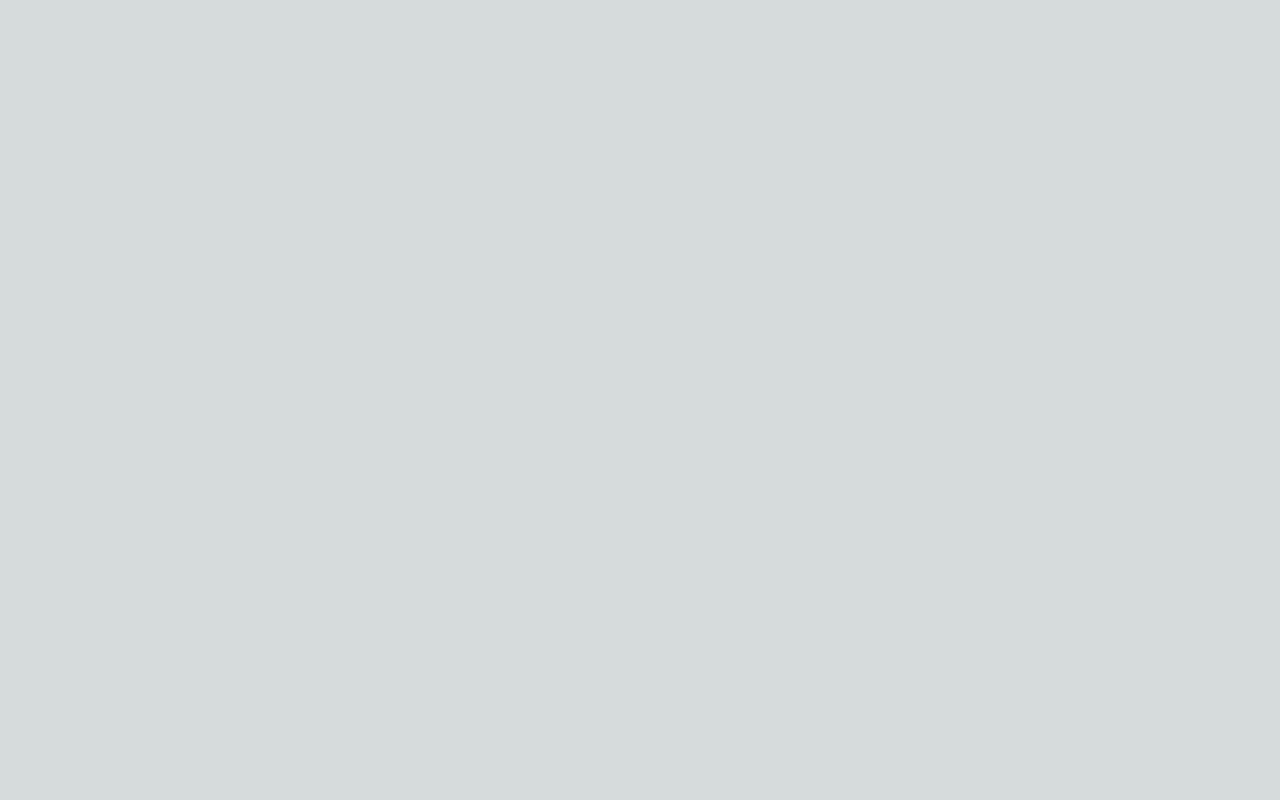
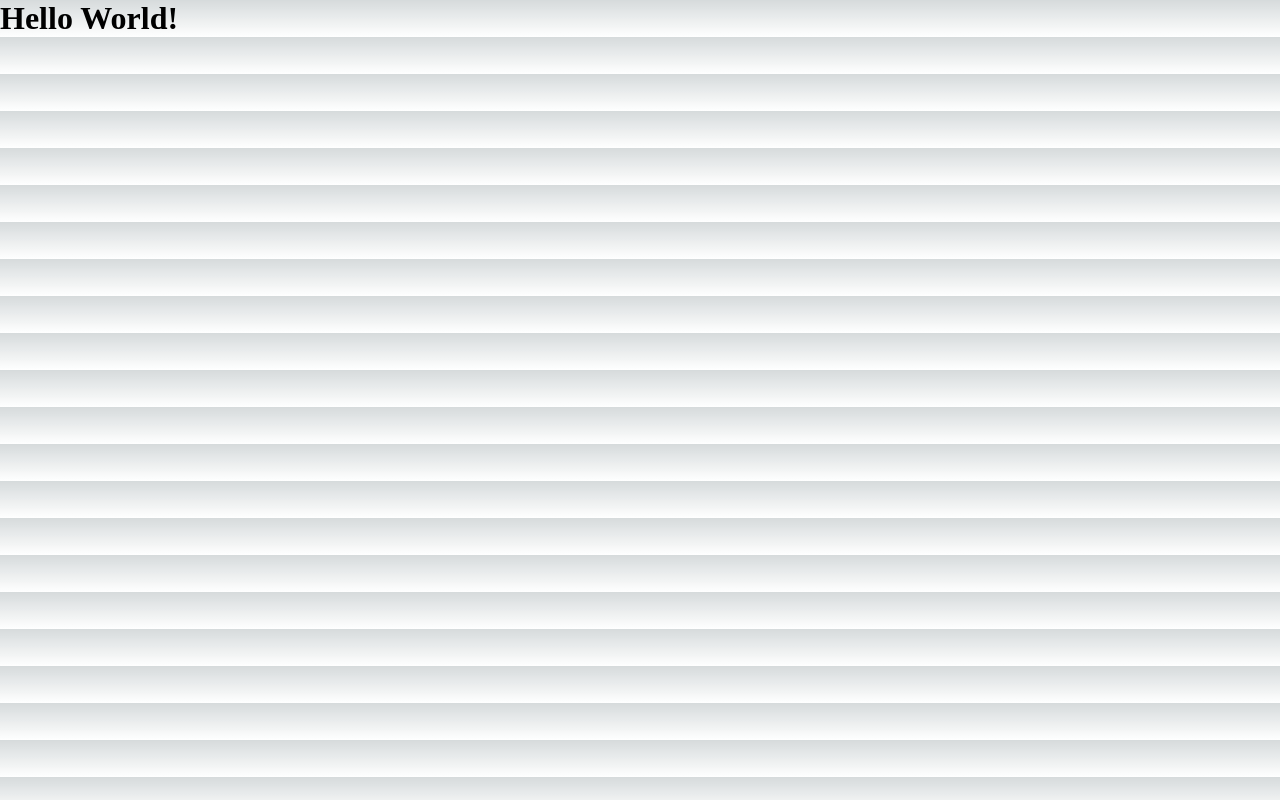
Before and after one commit to itsskofficial/Web3, a Next.js app in the folder course-marketplace/: page / in a window 1280 px wide. Built offline with nearby package versions, Linux system fonts and the light colour scheme.

Commit message:
Apr 9, 2023, 4:53 PM

```diff
--- a/course-marketplace/pages/index.js
+++ b/course-marketplace/pages/index.js
@@ -8,7 +8,9 @@ const inter = Inter({ subsets: ['latin'] })
 export default function Home() {
   return (
     <Fragment>
-
+      <h1>
+        Hello World!
+      </h1>
     </Fragment>
   )
 }
```
